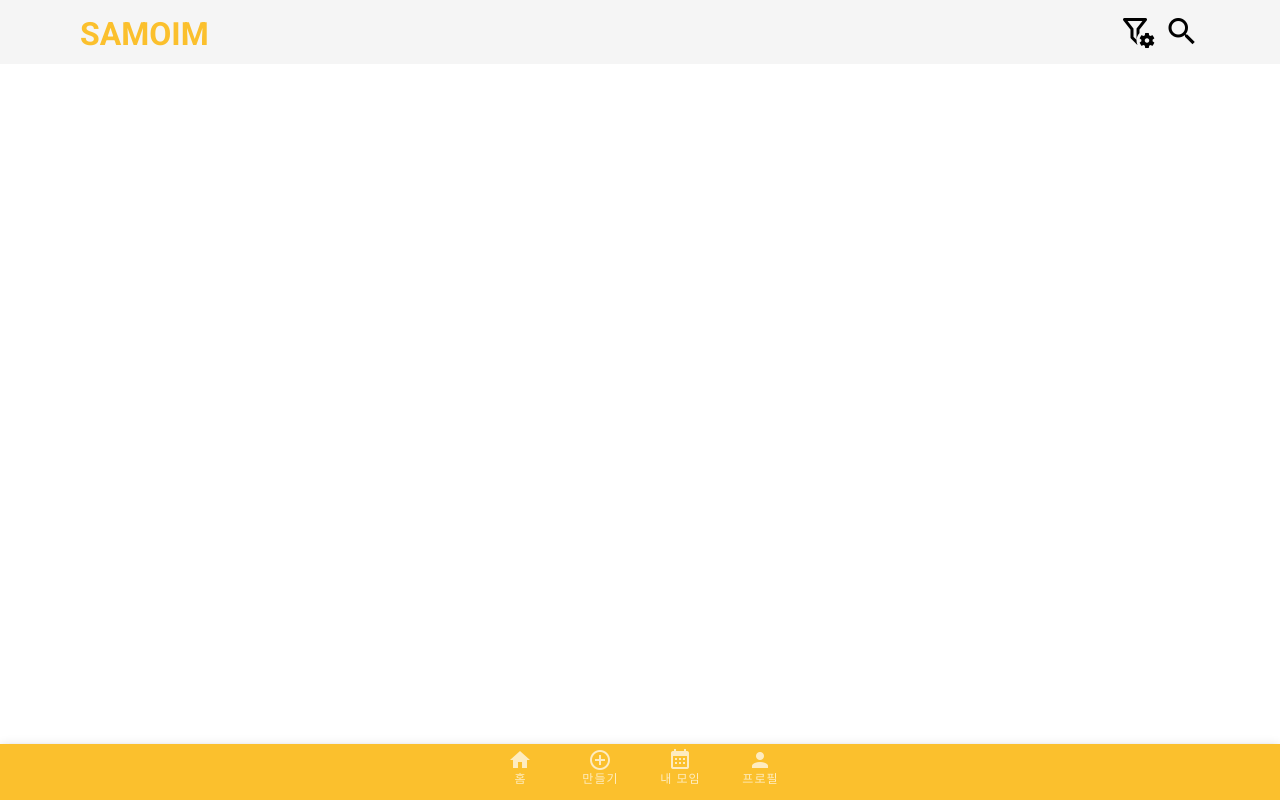
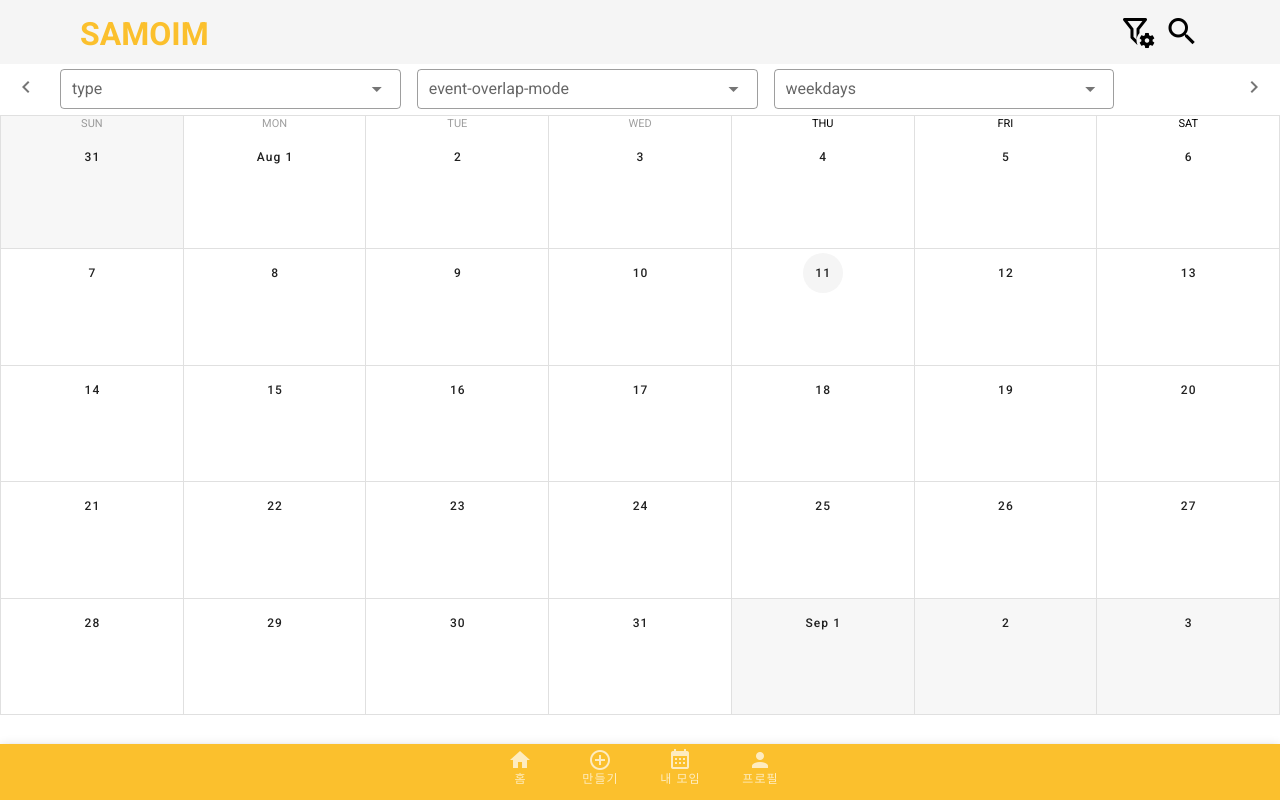
Before and after one commit to HyunIm/Samoim, a Vue app in the folder samoim/: page /signup in a window 1280 px wide. Built offline with nearby package versions, Linux system fonts and the light colour scheme.

Commit message:
회원가입 hello world

```diff
--- a/samoim/src/router/index.js
+++ b/samoim/src/router/index.js
@@ -5,6 +5,8 @@ import Mypage from '../views/mypage/CalendarList.vue';
 import Profile from '../views/profile/Profile.vue';
 import MakeClass from '../views/class/MakeClass.vue';
 import Intro from '../views/Intro.vue';
+import SignUp from '../views/SignUp.vue';
+
 
 Vue.use(VueRouter);
 
@@ -33,6 +35,10 @@ export default new VueRouter({
     {
       path: '/intro',
       component: Intro
+    },
+    {
+      path: '/signup',
+      component: SignUp
     }
   ]
 });
--- /dev/null
+++ b/samoim/src/views/SignUp.vue
@@ -0,0 +1,85 @@
+<template>
+  <div>
+    <v-sheet
+      tile
+      height="54"
+      class="d-flex"
+    >
+      <v-btn
+        icon
+        class="ma-2"
+        @click="$refs.calendar.prev()"
+      >
+        <v-icon>mdi-chevron-left</v-icon>
+      </v-btn>
+      <v-select
+        v-model="type"
+        :items="types"
+        dense
+        outlined
+        hide-details
+        class="ma-2"
+        label="type"
+      ></v-select>
+      <v-select
+        v-model="mode"
+        :items="modes"
+        dense
+        outlined
+        hide-details
+        label="event-overlap-mode"
+        class="ma-2"
+      ></v-select>
+      <v-select
+        v-model="weekday"
+        :items="weekdays"
+        dense
+        outlined
+        hide-details
+        label="weekdays"
+        class="ma-2"
+      ></v-select>
+      <v-spacer></v-spacer>
+      <v-btn
+        icon
+        class="ma-2"
+        @click="$refs.calendar.next()"
+      >
+        <v-icon>mdi-chevron-right</v-icon>
+      </v-btn>
+    </v-sheet>
+    <v-sheet height="600">
+      <v-calendar
+        ref="calendar"
+        v-model="value"
+        :weekdays="weekday"
+        :type="type"
+        :events="events"
+        :event-overlap-mode="mode"
+        :event-overlap-threshold="30"
+        :event-color="getEventColor"
+        @change="getEvents"
+      ></v-calendar>
+    </v-sheet>
+  </div>
+</template>
+
+<script>
+import tennis from '../assets/tennis.png';
+
+export default {
+  name: 'Main',
+
+  data: () => ({
+    test: 'SAMOIM MAIN PAGE',
+    suggestionItems: [
+      {
+        src: tennis,
+      },
+      {
+        src: 'https://cdn.vuetifyjs.com/images/carousel/sky.jpg',
+      },
+    ],
+  }),
+}
+</script>
```
